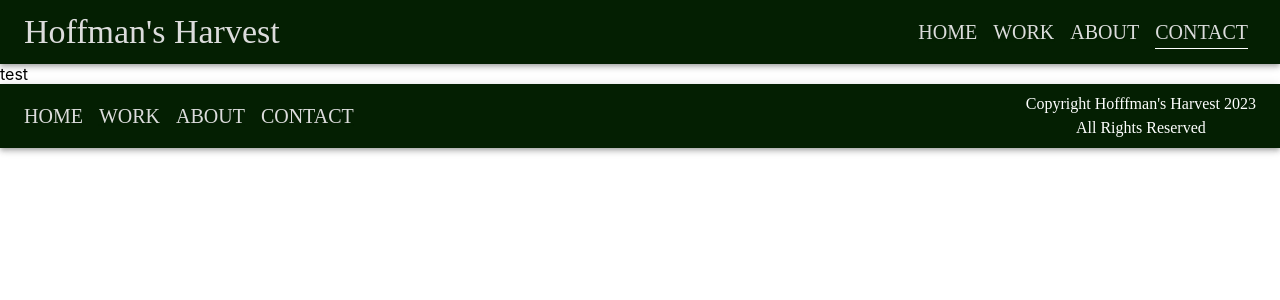
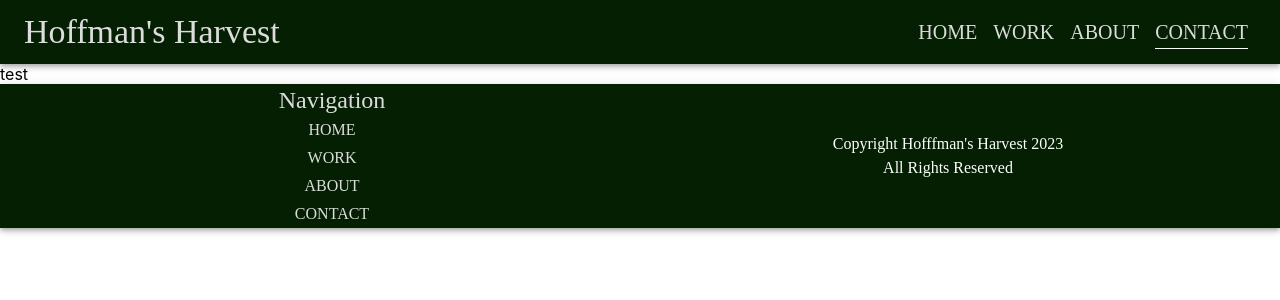
Before and after one commit to SABaltz/hoffmans-harvest, a React (Create React App) app: page /contact in a window 1280 px wide. Shown: the top 300 px of the page. Built offline with nearby package versions, Linux system fonts and the light colour scheme.

Commit message:
Update footer grid to center navigation stacks

```diff
--- a/src/components/footer/Footer.tsx
+++ b/src/components/footer/Footer.tsx
@@ -1,6 +1,6 @@
 import React from 'react';
 import {navOptions, textColor} from '../../global-parameters/Parameters';
-import {AppBar, Link, Stack, Toolbar, Typography} from '@mui/material';
+import {AppBar, Grid, Link, Stack, Toolbar, Typography} from '@mui/material';
 import {centerVertHoriz} from '../../global-parameters/Styles';
 
 function Footer() {
@@ -9,25 +9,31 @@ function Footer() {
     return (
         <AppBar position="static">
             <Toolbar>
+                <Grid container>
+                    <Grid item xs={6} sx={{...centerVertHoriz}}>
                         <Stack
-                    direction="row"
-                    spacing={2}
                             flexGrow={1}
+                            sx={{...centerVertHoriz}}
                         >
+                            <Typography variant={'h5'}>Navigation</Typography>
                             {navOptions.map((option, index) => (
-                        <Typography key={index} variant="h6" component="div">
+                                <Typography key={index} variant={'subtitle1'} component="div">
                                     <Link href={option} sx={{color: textColor}}>
                                         {option.toUpperCase()}
                                     </Link>
                                 </Typography>
                             ))}
                         </Stack>
+                    </Grid>
+                    <Grid item xs={6} sx={{...centerVertHoriz}}>
                         <Stack>
                             <Typography sx={centerVertHoriz}>
                                 Copyright Hofffman's Harvest {currentYear}
                             </Typography>
                             <Typography sx={centerVertHoriz}>All Rights Reserved</Typography>
                         </Stack>
+                    </Grid>
+                </Grid>
             </Toolbar>
         </AppBar>
     );
```
Lines whose indentation alone changed are shown as unchanged.
